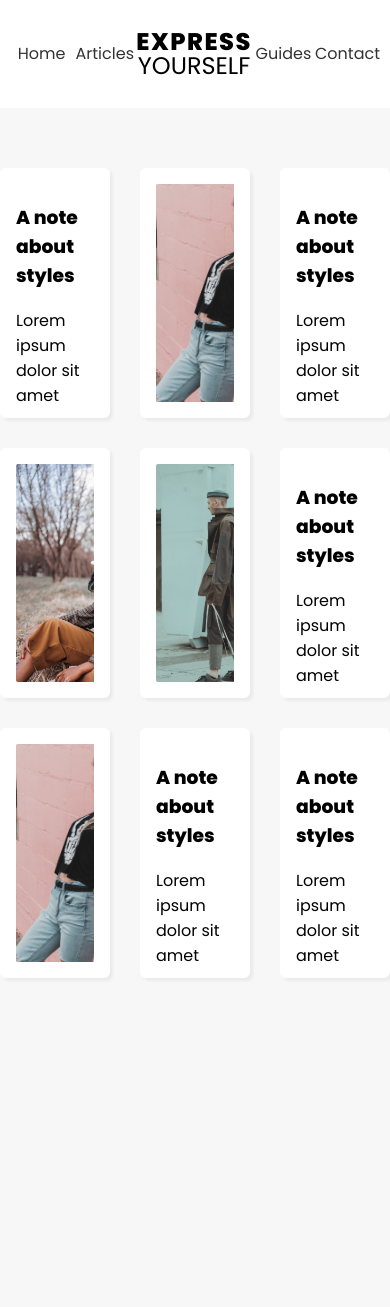
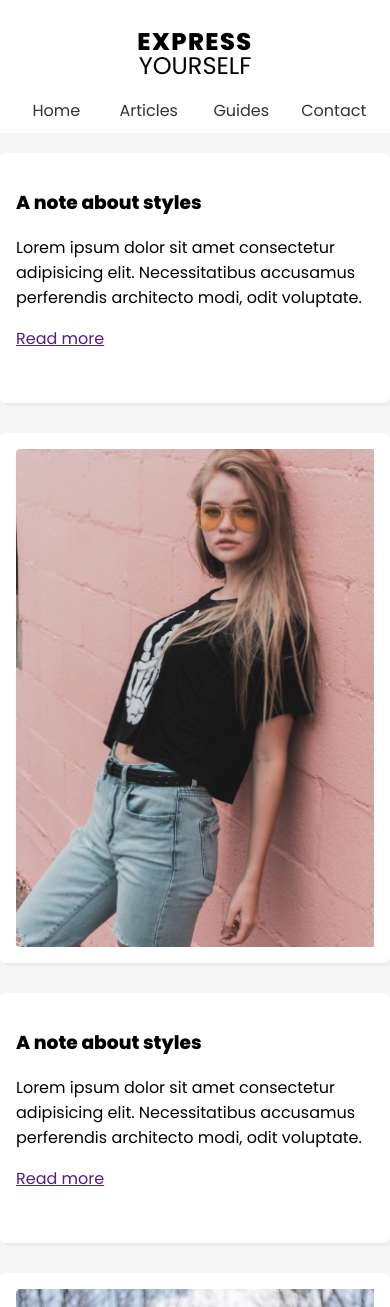
Before and after one commit to rajmanski/CSS-Grid, a plain HTML site: page 4 - masonry/index.html in a window 390 px wide. Shown: the top 1307 px of the page. Before the commit the page ends 1038 px from the top, so only its background shows below. Drawn offline with Linux system fonts and the light colour scheme.

Commit message:
masonry - grid changed, reponsivity added

```diff
--- a/4 - masonry/index.html
+++ b/4 - masonry/index.html
@@ -20,24 +20,24 @@
     </nav>
   </header>
   <main>
-    <div>
+    <div class="short">
       <h3>A note about styles</h3>
       <p>Lorem ipsum dolor sit amet consectetur adipisicing elit. Necessitatibus accusamus perferendis architecto modi, odit voluptate.</p>
       <a href="">Read more</a>
     </div>
-    <div>
+    <div class="tall">
       <img src="img/1.png" alt="">
     </div>
-    <div>
+    <div class="short">
       <h3>A note about styles</h3>
       <p>Lorem ipsum dolor sit amet consectetur adipisicing elit. Necessitatibus accusamus perferendis architecto modi, odit voluptate.</p>
       <a href="">Read more</a>
     </div>
-    <div><img src="img/2.png" alt=""></div>
-    <div>
+    <div class="tall"><img src="img/2.png" alt=""></div>
+    <div class="tall">
       <img src="img/3.png" alt="">
     </div>
-    <div>
+    <div class="tall">
       <h3>A note about styles</h3>
       <p>Lorem ipsum dolor sit amet consectetur adipisicing elit. Necessitatibus accusamus perferendis architecto modi, odit voluptate.</p>
       <p>Lorem ipsum dolor sit amet consectetur adipisicing elit. Necessitatibus accusamus perferendis architecto modi, odit voluptate.</p>
@@ -45,15 +45,15 @@
       <p>Lorem ipsum dolor sit amet consectetur adipisicing elit. Necessitatibus accusamus perferendis architecto modi, odit voluptate.</p>
       <a href="">Read more</a>
     </div>
-    <div>
+    <div class="tall">
       <img src="img/1.png" alt="">
     </div>
-    <div>
+    <div class="short">
       <h3>A note about styles</h3>
       <p>Lorem ipsum dolor sit amet consectetur adipisicing elit. Necessitatibus accusamus perferendis architecto modi, odit voluptate.</p>
       <a href="">Read more</a>
     </div>
-    <div>
+    <div class="short">
       <h3>A note about styles</h3>
       <p>Lorem ipsum dolor sit amet consectetur adipisicing elit. Necessitatibus accusamus perferendis architecto modi, odit voluptate.</p>
       <a href="">Read more</a>
--- a/4 - masonry/styles.css
+++ b/4 - masonry/styles.css
@@ -52,3 +52,31 @@ main img {
   height: 100%;
 
 }
+main .short {
+  grid-row: span 1;
+}
+main .tall {
+  grid-row: span 2;
+}
+
+/* responsive */
+
+@media screen and (max-width: 960px) {
+  main {
+    grid-template-columns: 1fr 1fr;
+  }
+}
+@media screen and (max-width: 920px) {
+  main {
+    grid-template-columns: 1fr;
+    max-width: 400px;
+    margin: 20px auto;
+  }
+  nav {
+    grid-template-columns: repeat(4, 1fr);
+  }
+  nav h1 {
+    grid-column: 1 / span 4;
+    grid-row: 1;
+  }
+}
```
